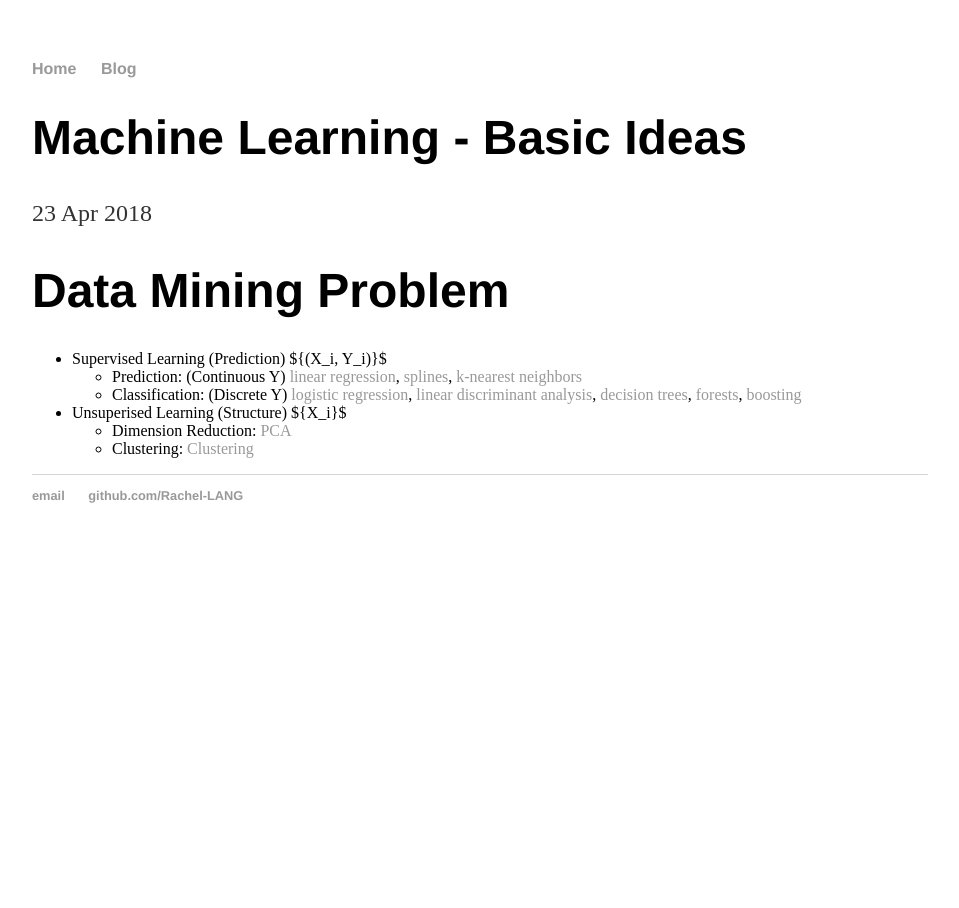
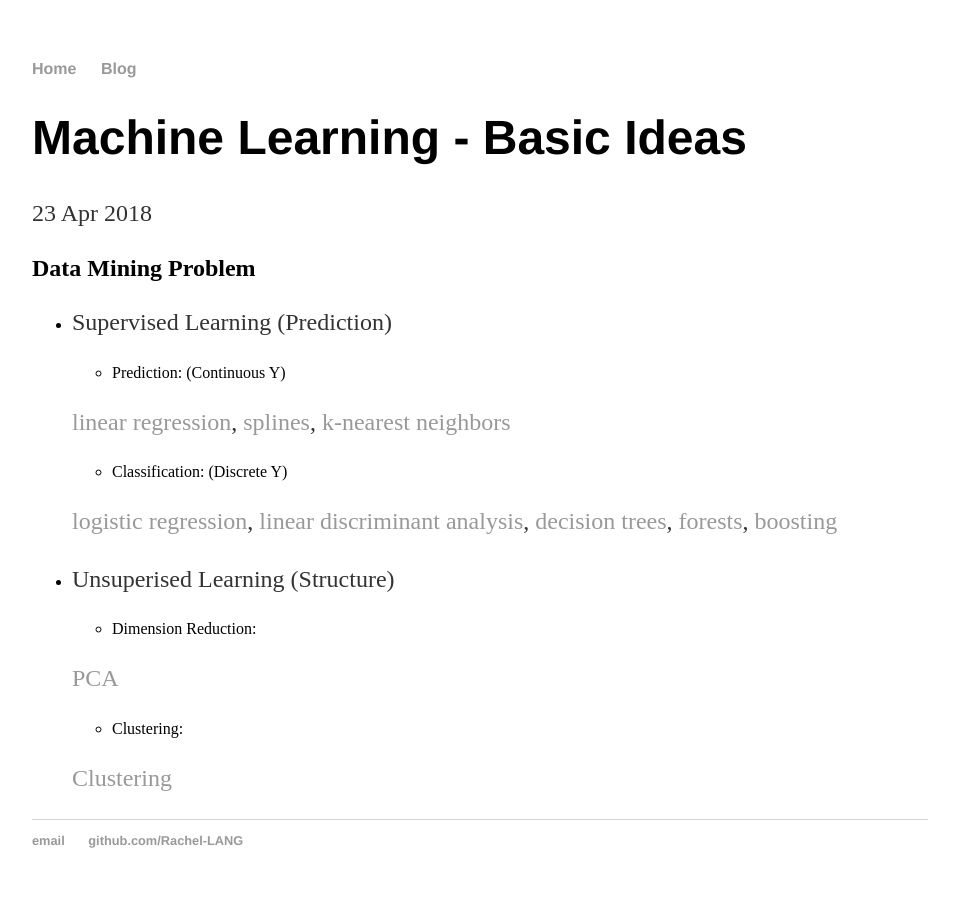
Before and after one commit to Rachel-LANG/Rachel-LANG.github.io, a Jekyll site: the page built from _posts/2018-04-23-machine-learning-basic-ideas.md, in a window 1280 px wide. Shown: the whole page, without its empty margins (160-1119 px from the left). Built offline with Jekyll 4.4.1, drawn with Linux system fonts in a browser that asks for light colours.

```diff
--- a/_posts/2018-04-23-machine-learning-basic-ideas.md
+++ b/_posts/2018-04-23-machine-learning-basic-ideas.md
@@ -4,16 +4,24 @@ title: "Machine Learning - Basic Ideas"
 date: 2018-04-23
 ---
 
-# Data Mining Problem
+## Data Mining Problem
 
-  - Supervised Learning (Prediction) $\{(X_i, Y_i)\}$
+  - Supervised Learning (Prediction)
+
     - Prediction: (Continuous Y)
+
     [linear regression](), [splines](), [k-nearest neighbors]()
+
     - Classification: (Discrete Y)
+
     [logistic regression](), [linear discriminant analysis](), [decision trees](), [forests](), [boosting]()
 
-  - Unsuperised Learning (Structure) $\{X_i\}$
+  - Unsuperised Learning (Structure)
+
     - Dimension Reduction:
+
     [PCA]()
+
     - Clustering:
+
     [Clustering]()
```
